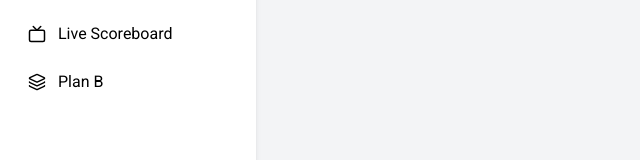
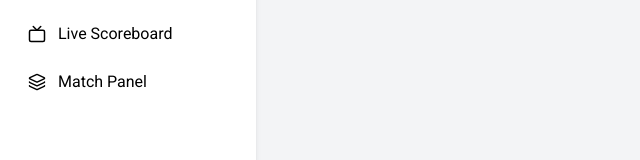
Before and after one commit to sbmwhylt/t4-pbl-system, a React (Vite) app: page /admin/teams in a window 1280 px wide. Shown: the part 314-474 px from the top of the page, without its empty margins (0-640 px from the left). Built offline with nearby package versions, Linux system fonts and the light colour scheme; no server answers; the database is empty; sample sign-in values are in the browser's storage.

Commit message:
small ui changes

```diff
--- a/src/components/Sidebar.jsx
+++ b/src/components/Sidebar.jsx
@@ -39,7 +39,7 @@ export default function Sidebar() {
       icon: Tv,
     },
     {
-      label: "Plan B",
+      label: "Match Panel",
       path: "/planb/panel",
       external: true,
       icon: Layers,
--- a/src/pages/PlanB/Live.jsx
+++ b/src/pages/PlanB/Live.jsx
@@ -24,6 +24,11 @@ const BLANK_TEAM = {
 const BLANK_TIMER = { remaining: DEFAULT_DURATION_SECONDS, running: false };
 
 export default function Live() {
+  // --- Set page title ---
+  useEffect(() => {
+    document.title = "Live ScoreView";
+  }, []);
+
   const { matchId = "demo" } = useParams();
   const [state, setState] = useState({
     teams: { left: BLANK_TEAM, right: BLANK_TEAM },
@@ -50,7 +55,6 @@ export default function Live() {
     });
     return () => unsub();
   }, []);
-
 
   // Determine left/right teams for display
   const leftScoreboard = {
```
